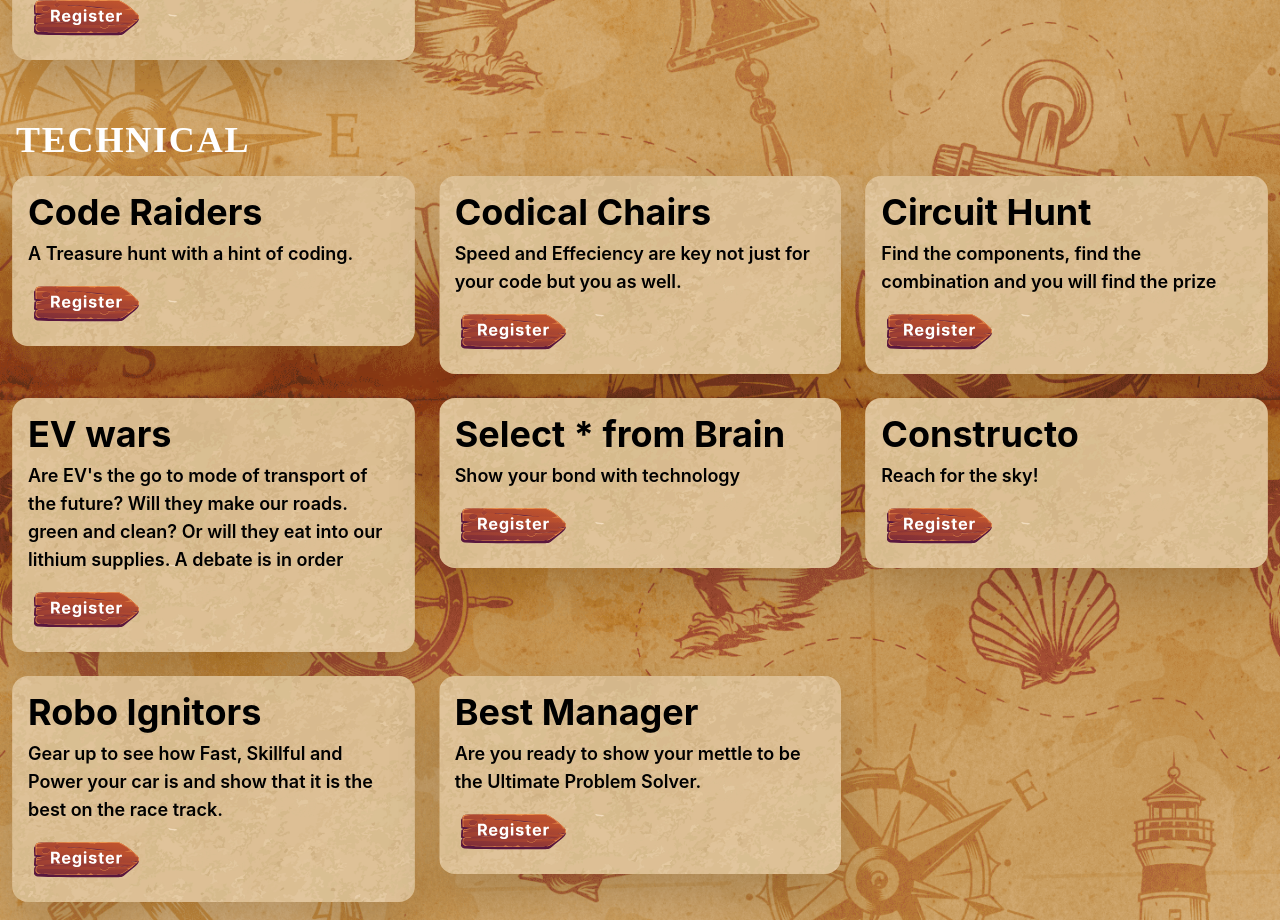
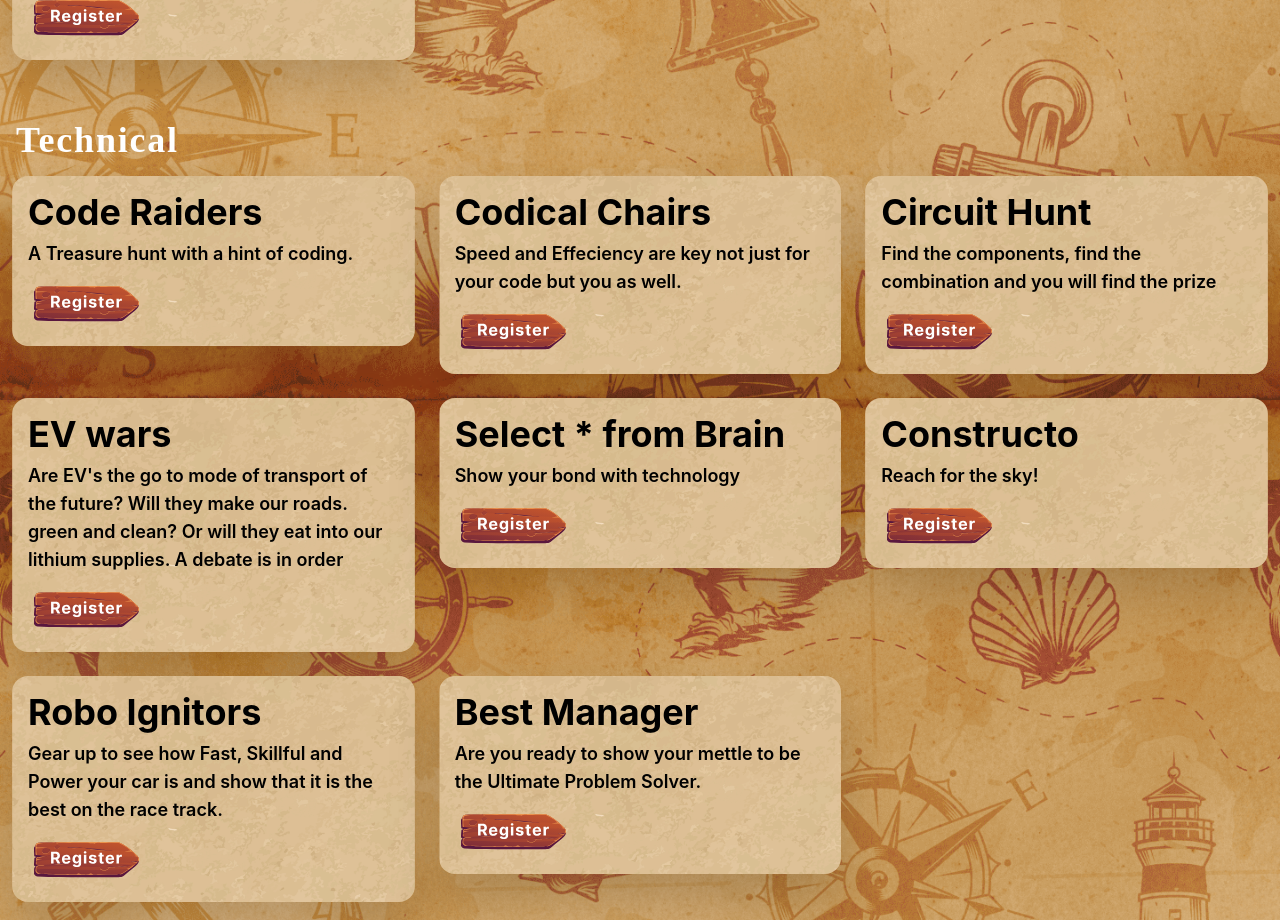
Before and after one commit to healertrix/cultura-final, a Next.js app: page /events in a window 1280 px wide. Shown: the part 6000-6920 px from the top of the page. Built offline with nearby package versions, Linux system fonts and the light colour scheme; a web font is replaced by a local one.

Commit message:
changeds

```diff
--- a/components/eventPage.js
+++ b/components/eventPage.js
@@ -557,7 +557,7 @@ export default function EventDetails() {
             </section>
             <section id="Department">
               <h2 className="text-2xl sm:text-4xl highlight font-bold text-white tracking-wider">
-                TECHNICAL
+                Technical
               </h2>
               <div className="flex flex-wrap -m-4 mt-[0.25rem] mb-[3rem]">
                 {cseData.map((eventInfo, index) => (
--- a/public/event/eventDetails.json
+++ b/public/event/eventDetails.json
@@ -473,7 +473,7 @@
       "Venue": "AV Hall(ground floor)",
       "Time": "2pm-3:30pm",
       "Day": "Day 1",
-      "Rule": "No of participants: Group of 3 \n•Time limit to be followed strictly\n\n•Round 1: Guess the movie by seeing the tagline which is displayed. 1 min time duration will be given.\n\n•Teams with highest score will be proceeding to the next round.\n\n•Round 2: Two pictures will be displayed, the participant should mention any two movie names in which both the persons displayed on the screen have performed. 1 min time limit will be given\n\n•Elimination will be there after round 2.\n\n•Teams which whispers the answer to other Teams will be disqualified.\n\n•Round 3:Audio will be played for 30 secs and then questions will be asked based on the audio, the participants should answer within the allotted time.\n\n•Round 4 or Deciding Round: The participant should guess the movie name by drawing on the board without using any words or alphabets.\n\n•10 marks for each correct answer.\n\n•5 marks for the pass question.\n\n•Judges decision will be final.",
+      "Rule": "No of participants: Group of 2 \n•Time limit to be followed strictly\n\n•Round 1: Guess the movie by seeing the tagline which is displayed. 1 min time duration will be given.\n\n•Teams with highest score will be proceeding to the next round.\n\n•Round 2: Two pictures will be displayed, the participant should mention any two movie names in which both the persons displayed on the screen have performed. 1 min time limit will be given\n\n•Elimination will be there after round 2.\n\n•Teams which whispers the answer to other Teams will be disqualified.\n\n•Round 3:Audio will be played for 30 secs and then questions will be asked based on the audio, the participants should answer within the allotted time.\n\n•Round 4 or Deciding Round: The participant should guess the movie name by drawing on the board without using any words or alphabets.\n\n•10 marks for each correct answer.\n\n•5 marks for the pass question.\n\n•Judges decision will be final.",
       "Poster": "https://cmritcultura.com/post/kannada/kannada-kgf.png"
     },
     {
```
